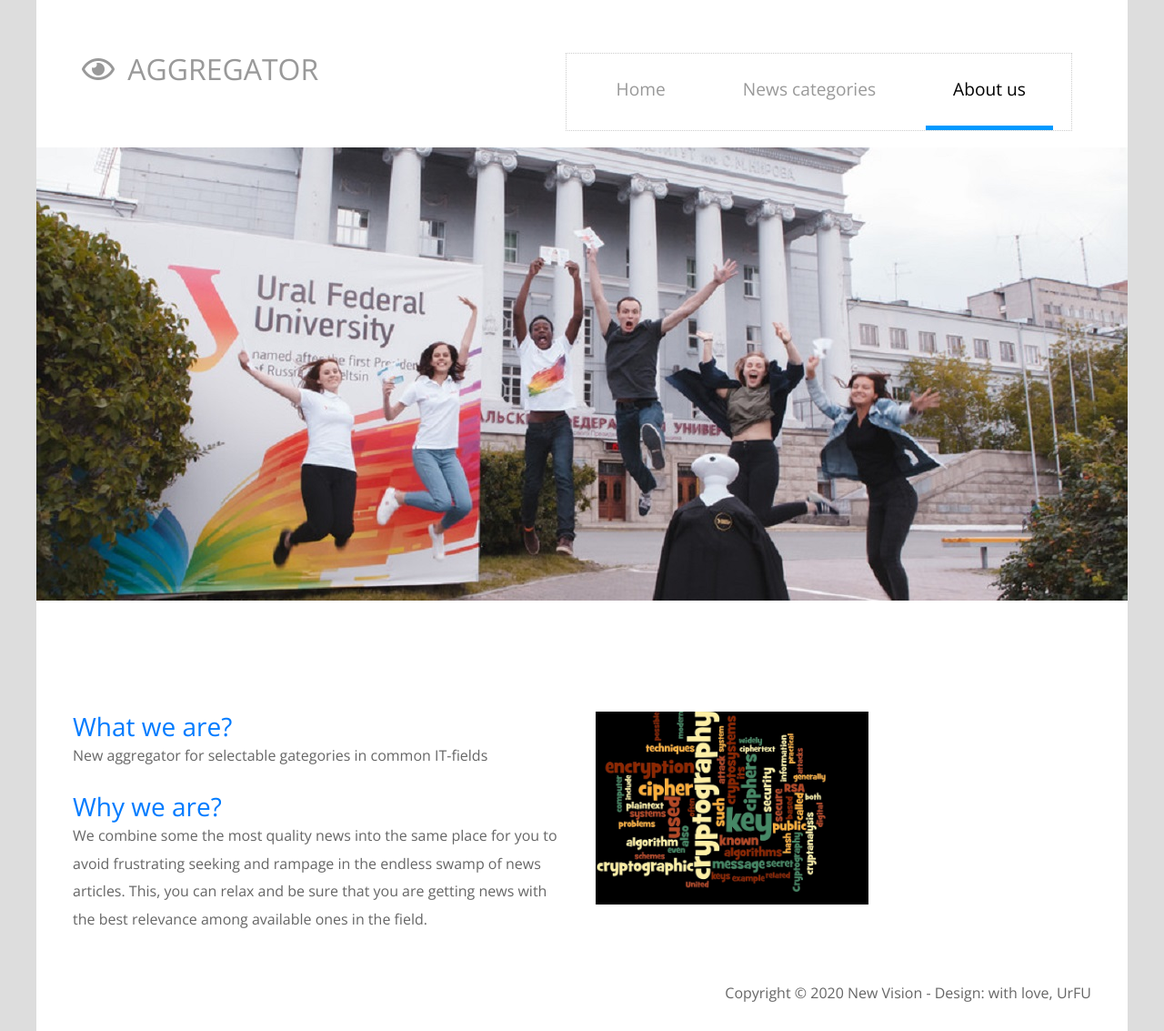
After one commit to JAMASoftwares/NewsAggregator, a Django app: page /about/ in a window 1280 px wide. The commit adds this page. Shown: the whole page at 91% size. Run offline with Django 4.2, Linux system fonts and the light colour scheme; parts of the project's set-up code (start-up, migrations or seed data) failed here and were passed over; some libraries are stand-ins or nearby versions.

Commit message:
Fixed navigation indicator

```diff
--- /dev/null
+++ b/newsaggregator/news/templates/news/about.html
@@ -0,0 +1,19 @@
+{% extends "news/base.html" %} {% block content %}
+
+<div class="row">
+    <div class="col-6">
+        <h3 class="text-centre"><a href="/bi">What we are?</a></h3>
+        <p>New aggregator for selectable gategories in common IT-fields</p>
+        <br>
+        <h3 class="text-centre"><a href="/bi">Why we are?</a></h3>
+        <p>We combine some the most quality news into the same place for you to avoid frustrating seeking and rampage in the endless swamp of news articles. This, you can relax and be sure that you are getting news with the best relevance among available
+            ones in the field.
+        </p>
+        <br>
+    </div>
+    <div class="col-6">
+        <img src="../../static/img/cryptography.jpg" alt="Cryptography image" class="img-fluid tm-media-img" />
+    </div>
+</div>
+
+{% endblock content %}
--- a/newsaggregator/news/templates/news/base.html
+++ b/newsaggregator/news/templates/news/base.html
@@ -1,6 +1,6 @@
-<!DOCTYPE html>
-{% load static %}
+<!DOCTYPE html> {% load static %}
 <html lang="en">
+
 <head>
     <meta charset="UTF-8">
     <meta name="viewport" content="width=device-width, initial-scale=1.0">
@@ -8,11 +8,15 @@
 
     <title>Aggregator</title>
 
-    <link href="https://fonts.googleapis.com/css?family=Open+Sans:400,800" rel="stylesheet" /> <!-- https://fonts.google.com/specimen/Open+Sans?selection.family=Open+Sans -->
-    <link href="{% static 'css/all.min.css' %}" rel="stylesheet" /> <!-- https://fontawesome.com/ -->
-    <link href="{% static 'slick/slick.css' %}" rel="stylesheet" /> <!-- https://kenwheeler.github.io/slick/ -->
+    <link href="https://fonts.googleapis.com/css?family=Open+Sans:400,800" rel="stylesheet" />
+    <!-- https://fonts.google.com/specimen/Open+Sans?selection.family=Open+Sans -->
+    <link href="{% static 'css/all.min.css' %}" rel="stylesheet" />
+    <!-- https://fontawesome.com/ -->
+    <link href="{% static 'slick/slick.css' %}" rel="stylesheet" />
+    <!-- https://kenwheeler.github.io/slick/ -->
     <link href="{% static 'slick/slick-theme.css' %}" rel="stylesheet" />
-	<link href="{% static 'css/bootstrap.min.css' %}" rel="stylesheet" /> <!-- https://getbootstrap.com -->
+    <link href="{% static 'css/bootstrap.min.css' %}" rel="stylesheet" />
+    <!-- https://getbootstrap.com -->
     <link href="{% static 'css/templatemo-new-vision.css' %}" rel="stylesheet" />
     <!--
 
@@ -22,6 +26,7 @@ https://templatemo.com/tm-542-new-vision
 
 -->
 </head>
+
 <body>
     <!-- Page Header -->
     <div class="container-fluid">
@@ -33,38 +38,28 @@ https://templatemo.com/tm-542-new-vision
                         <h1 class="tm-site-name">Aggregator</h1>
                     </div>
                     <div class="tm-site-header-right tm-menu-container-outer">
-
                         <!--Navbar-->
                         <nav class="navbar navbar-expand-lg">
-
                             <!-- Collapse button -->
-                          <button class="navbar-toggler toggler-example" type="button" data-toggle="collapse" data-target="#navbarSupportedContent1"
-                            aria-controls="navbarSupportedContent1" aria-expanded="false" aria-label="Toggle navigation"><span class="dark-blue-text"><i
+                            <button class="navbar-toggler toggler-example" type="button" data-toggle="collapse" data-target="#navbarSupportedContent1" aria-controls="navbarSupportedContent1" aria-expanded="false" aria-label="Toggle navigation"><span class="dark-blue-text"><i
                                 class="fas fa-bars fa-1x"></i></span></button>
-
                             <!-- Collapsible content -->
                             <div class="collapse navbar-collapse tm-nav" id="navbarSupportedContent1">
-
                                 <!-- Links -->
                                 <ul class="navbar-nav mr-auto">
-                              <li class="nav-item active">
+                                    <li class="nav-item {{ home }}">
                                         <a class="nav-link tm-nav-link" href="/">Home <span class="sr-only">(current)</span></a>
                                     </li>
-                              <li class="nav-item">
+                                    <li class="nav-item {{ categories }}">
                                         <a class="nav-link tm-nav-link" href="/categories">News categories</a>
                                     </li>
-                              <li class="nav-item">
-                                <a class="nav-link tm-nav-link" href="/">About us</a>
-                              </li>
-                              <li class="nav-item">
-                                <a class="nav-link tm-nav-link" href="/">Contact</a>
+                                    <li class="nav-item {{ about }}">
+                                        <a class="nav-link tm-nav-link" href="/about">About us</a>
                                     </li>
                                 </ul>
                                 <!-- Links -->
-
                             </div>
                             <!-- Collapsible content -->
-
                         </nav>
                         <!--/.Navbar-->
                     </div>
@@ -79,15 +74,11 @@ https://templatemo.com/tm-542-new-vision
         </div>
 
         {% block content %}
-
         <!-- Content Goes here -->
-
         {% endblock content %}
 
         <footer>
-            Copyright &copy; 2020 New Vision
-
-            - Design: <a href="/" rel="sponsored" target="_parent" title="css templates">with love, UrFU</a>
+            Copyright &copy; 2020 New Vision - Design: <a href="/" rel="sponsored" target="_parent" title="css templates">with love, UrFU</a>
         </footer>
 
     </div>
@@ -96,4 +87,5 @@ https://templatemo.com/tm-542-new-vision
     <script src="{% static 'js/bootstrap.min.js' %}"></script>
     <script src="{% static 'js/templatemo-script.js' %}"></script>
 </body>
+
 </html>
--- a/newsaggregator/news/views.py
+++ b/newsaggregator/news/views.py
@@ -147,12 +147,19 @@ for element in crypto_news_elements:
 
 
 def index(req):
-    return render(req, 'news/index.html', {'prog_news':prog_news_list, 'bi_news': bi_news_list})
+    context = {'home': 'active',
+               'prog_news':prog_news_list,
+               'bi_news': bi_news_list }
+    return render(req, 'news/index.html', context)
 
 
 def categories(req):
-    return render(req, 'news/categories.html')
+    context = {'categories': 'active'}
+    return render(req, 'news/categories.html', context)
 
+def about(req):
+    context = {'about': 'active'}
+    return render(req, 'news/about.html', context)
 
 def bi(req):
     return render(req, 'news/bi.html', {'bi_news': bi_news_list})
--- a/newsaggregator/newsaggregator/urls.py
+++ b/newsaggregator/newsaggregator/urls.py
@@ -21,6 +21,7 @@ urlpatterns = [
     path('admin/', admin.site.urls),
     path('', views.index, name = "home"),
     path('categories/', views.categories, name="categories"),
+    path('about/', views.about, name="about"),
     path('bi/', views.bi, name="bi"),
     path('prog/', views.prog, name="prog"),
     path('robotics/', views.robotics, name="robotics"),
```
Lines whose indentation alone changed are shown as unchanged.
